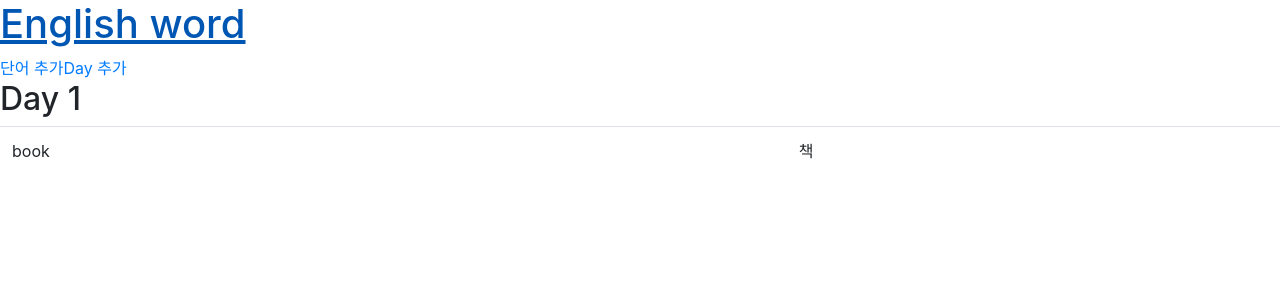
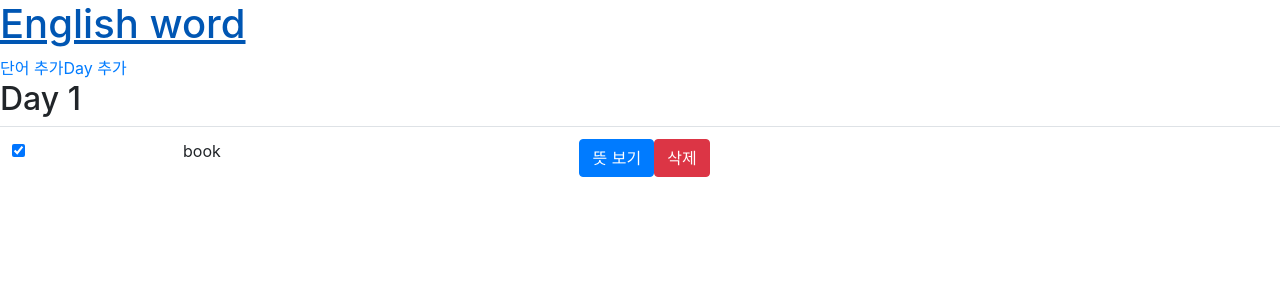
Before and after one commit to 1-top/React-English-Vocabulary, a React (Create React App) app: page /day/1 in a window 1280 px wide. Shown: the top 300 px of the page. Built offline with nearby package versions, Linux system fonts and the light colour scheme.

Commit message:
feat: Add a function to show meaning, hide meaning

```diff
--- a/src/DB/data.json
+++ b/src/DB/data.json
@@ -23,7 +23,7 @@
       "day": 1,
       "eng": "book",
       "kor": "책",
-      "isDone": false
+      "isDone": true
     },
     {
       "id": 3,
--- a/src/component/Day.js
+++ b/src/component/Day.js
@@ -1,6 +1,7 @@
 import dummy from '../DB/data.json';
-import {Table} from "react-bootstrap";
+import {Button, Table} from "react-bootstrap";
 import {useParams} from 'react-router-dom';
+import Word from "./Word";
 
 const Day = () => {
   const {day} = useParams();
@@ -9,13 +10,10 @@ const Day = () => {
   return (
     <div>
       <h2>Day {day}</h2>
-      <Table>
+      <Table hover>
         <tbody>
         {wordList.map(word => (
-          <tr>
-            <td>{word.eng}</td>
-            <td>{word.kor}</td>
-          </tr>
+          <Word word={word} key={word.id} />
         ))}
         </tbody>
       </Table>
--- /dev/null
+++ b/src/component/Word.js
@@ -0,0 +1,22 @@
+import React, {useState} from 'react';
+import {Button} from "react-bootstrap";
+
+const Word = ({word}) => {
+  const [isShow, setIsShow] = useState(false);
+  const toogleShow = () => {
+    setIsShow(!isShow);
+  }
+  return (
+      <tr key={word.id}>
+        <td><input type="checkbox" checked={word.isDone} /></td>
+        <td>{word.eng}</td>
+        <td>{isShow && word.kor}</td>
+        <td>
+          <Button onClick={toogleShow}>뜻 {isShow ? '숨기기' : '보기'}</Button>
+          <Button variant='danger'>삭제</Button>
+        </td>
+      </tr>
+  );
+};
+
+export default Word;
```
